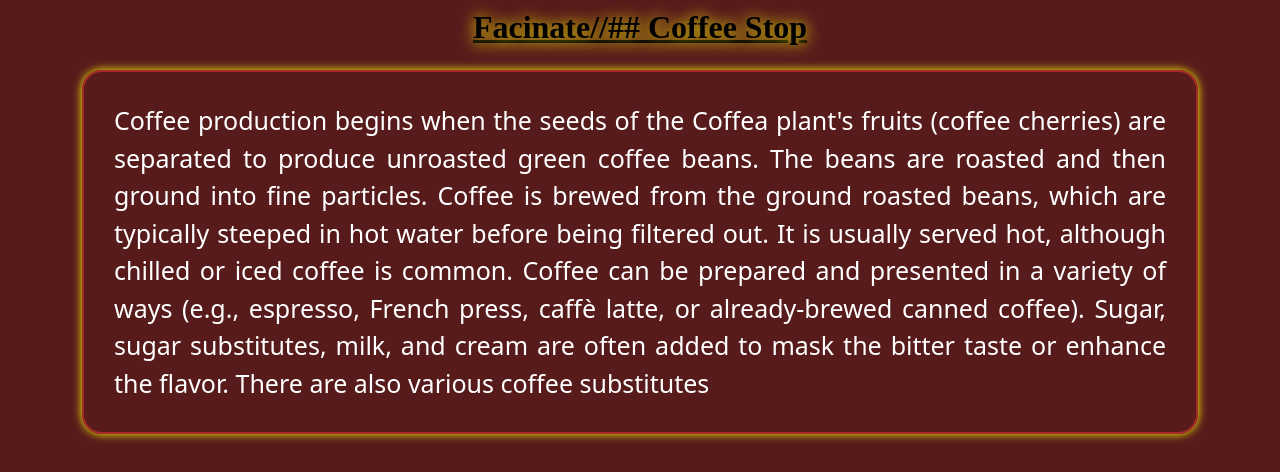
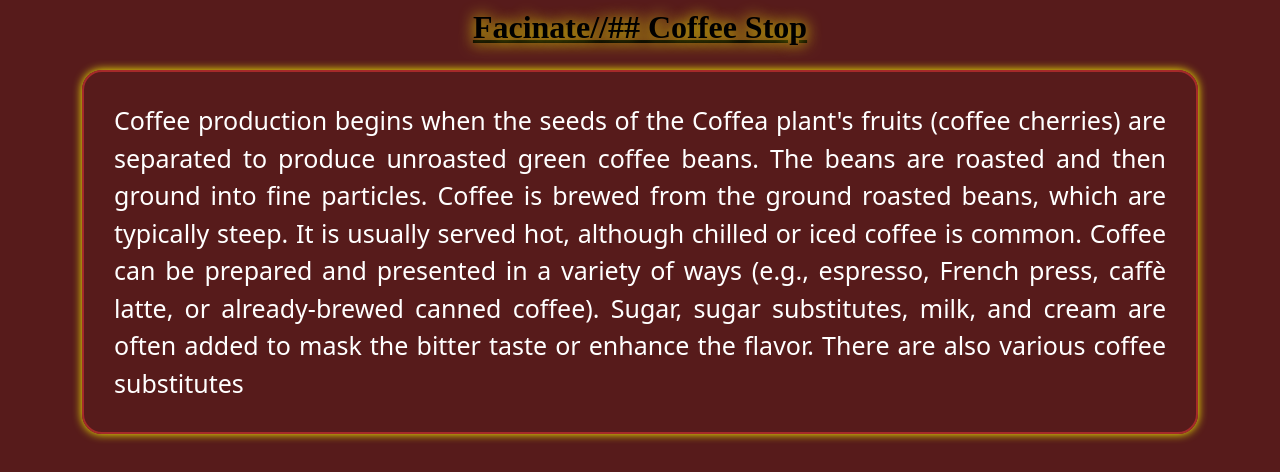
Before and after one commit to FSDAjay/React-project, a React (Create React App) app in the folder Coffee React/coffee-app/: page / in a window 1280 px wide. Shown: the part 703-1175 px from the top of the page. Built offline with nearby package versions, Linux system fonts and the light colour scheme; no server answers.

Commit message:
Update Home.js

```diff
--- a/Coffee React/coffee-app/src/Components/Home.js
+++ b/Coffee React/coffee-app/src/Components/Home.js
@@ -15,7 +15,7 @@ function Home() {
                     <div className="row justify-content-center align-item-center ">
                         <div className="col-12 ">
                             <div>
-                                <p className="home-para my-3">Coffee production begins when the seeds of the Coffea plant's fruits (coffee cherries) are separated to produce unroasted green coffee beans. The beans are roasted and then ground into fine particles. Coffee is brewed from the ground roasted beans, which are typically steeped in hot water before being filtered out. It is usually served hot, although chilled or iced coffee is common. Coffee can be prepared and presented in a variety of ways (e.g., espresso, French press, caffè latte, or already-brewed canned coffee). Sugar, sugar substitutes, milk, and cream are often added to mask the bitter taste or enhance the flavor. There are also various coffee substitutes</p>
+                                <p className="home-para my-3">Coffee production begins when the seeds of the Coffea plant's fruits (coffee cherries) are separated to produce unroasted green coffee beans. The beans are roasted and then ground into fine particles. Coffee is brewed from the ground roasted beans, which are typically steep. It is usually served hot, although chilled or iced coffee is common. Coffee can be prepared and presented in a variety of ways (e.g., espresso, French press, caffè latte, or already-brewed canned coffee). Sugar, sugar substitutes, milk, and cream are often added to mask the bitter taste or enhance the flavor. There are also various coffee substitutes</p>
 
 
                             </div>
```
